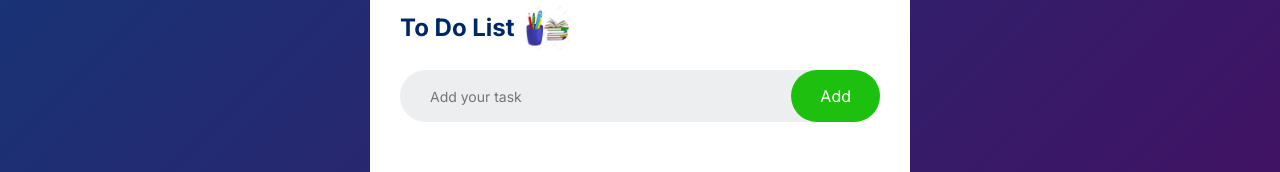
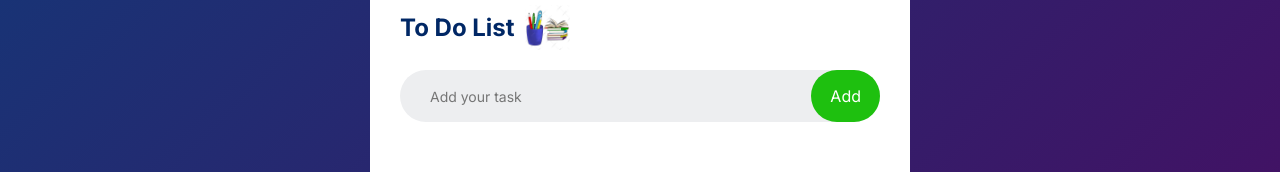
Before and after one commit to EngYousef-ah/To-Do-List, a plain HTML site: page index.html in a window 1280 px wide. Shown: the part 145-317 px from the top of the page. Drawn offline with Linux system fonts and the light colour scheme; some packages are replaced by stand-ins of ours; a script that the page names is missing.

Commit message:
Update style.css

```diff
--- a/style.css
+++ b/style.css
@@ -61,7 +61,7 @@ button {
     border: none;
     outline: none;
     border-radius: 40px;
-    padding: 16px 29px;
+    padding: 16px 19px;
     background: #1ec00f;
     color: #fff;
     font-size: 16px;
```
